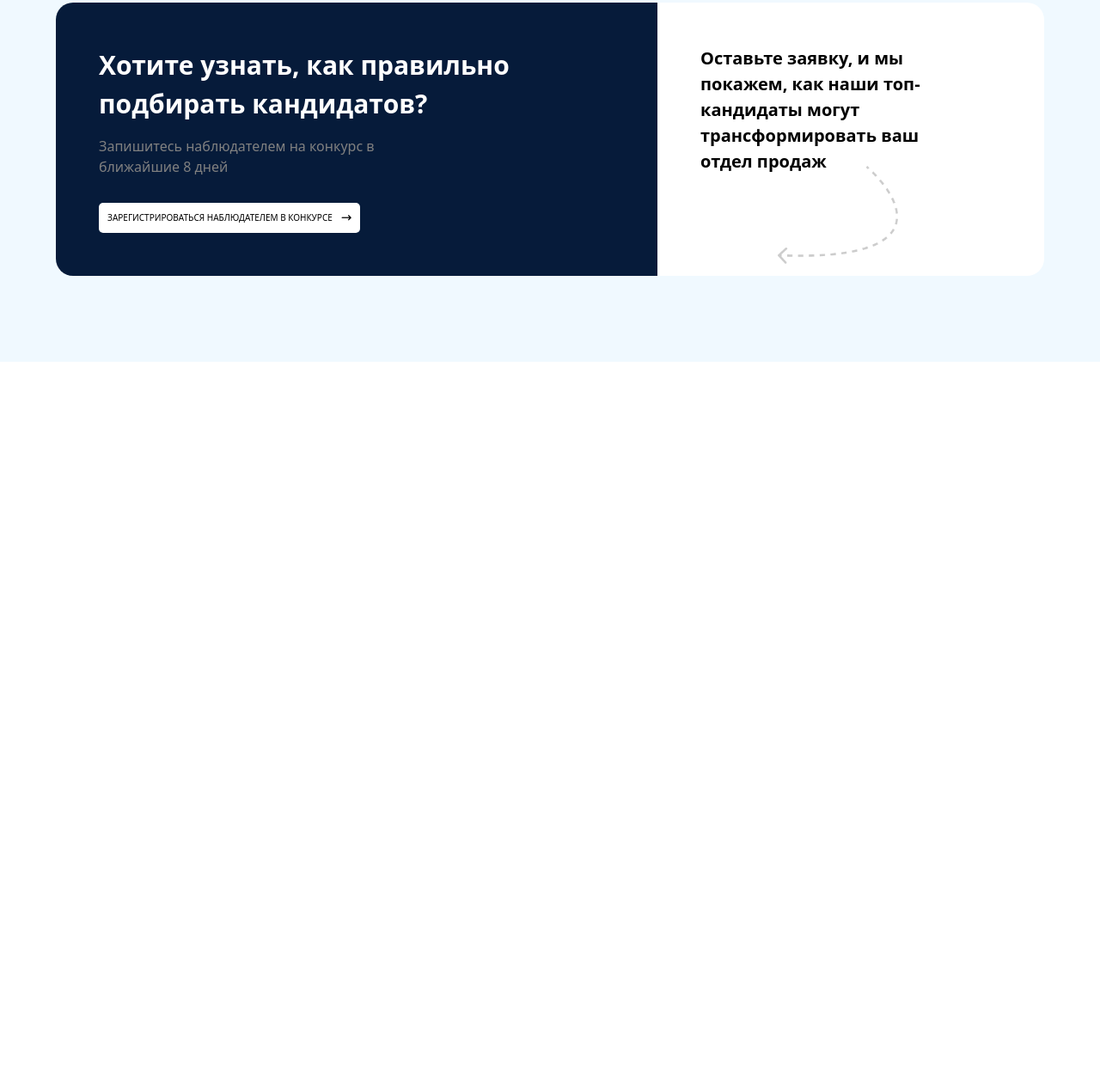
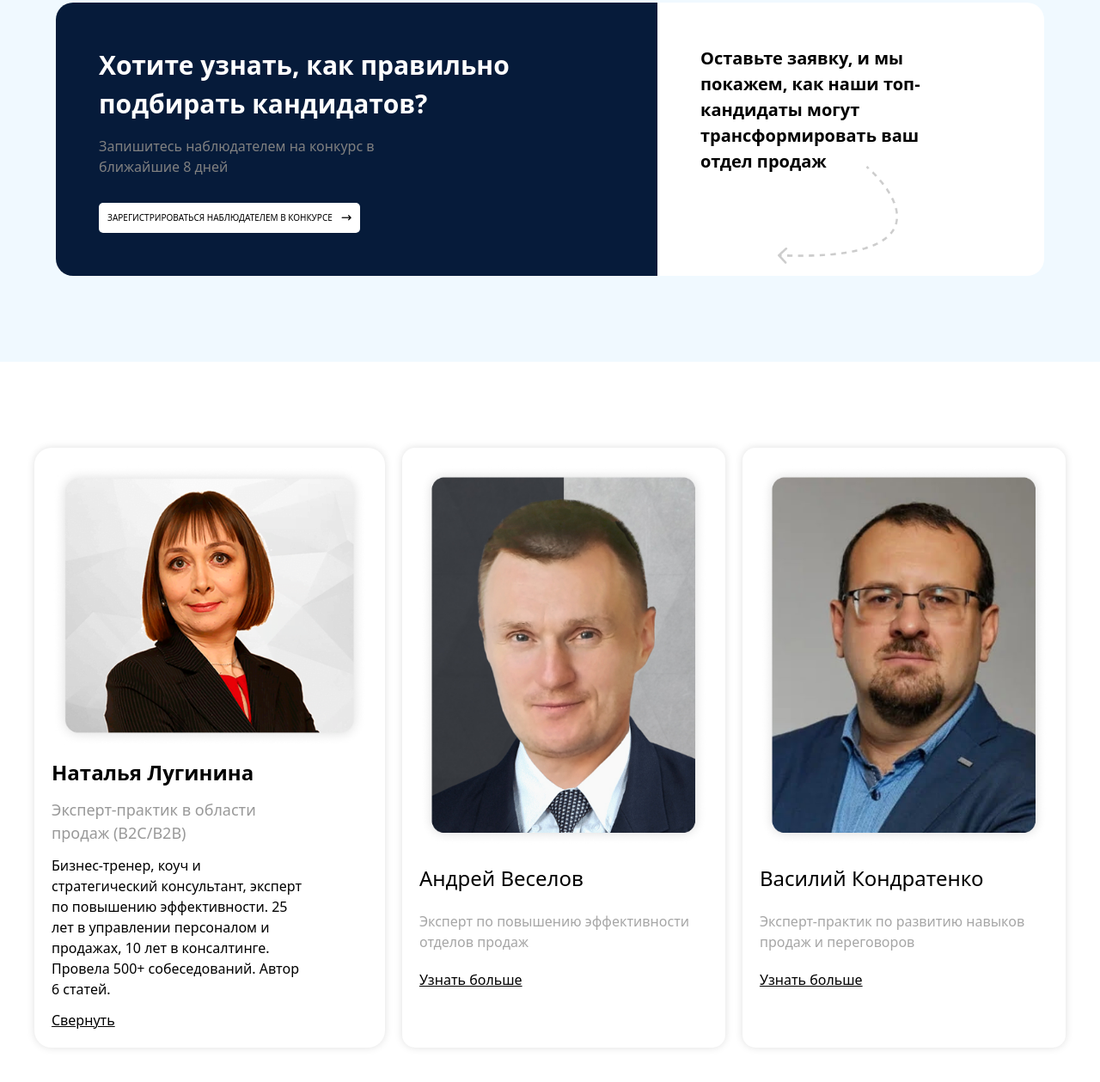
Before and after one commit to usmonnh-hub/sales-rekruting, a website: page index.html in a window 1280 px wide. Shown: the part 9754-11013 px from the top of the page at 86% size. Before the commit the page ends 10175 px from the top, so only its background shows below. Drawn offline with Linux system fonts and the light colour scheme.

Commit message:
section14

```diff
--- a/index.html
+++ b/index.html
@@ -542,5 +542,50 @@
                 </div>
             </div>
         </div>
+<div class="bg-[#fff]">
+        <div class="max-w-300 m-auto p-6.25 lg:px-0 lg:py-25">
+        <div class="flex flex-col gap-5 lg:hidden">
+            <div class="flex flex-col items-start p-3 gap-5 shadow-[0_0_10px_#00000020] rounded-[15px]">
+                <img src="src/imges/f1.png" alt="">
+                <h2 class="text-[24px]">Андрей Веселов</h2>
+                <p class="text-[#A6A6A6]">Эксперт по повышению эффективности отделов продаж</p>
+                <p class="underline">Узнать больше</p>
+            </div>
+            <div class="flex flex-col items-start p-3 gap-5 shadow-[0_0_10px_#00000020] rounded-[15px]">
+                <img src="src/imges/f2.png" alt="">
+                <h2 class="text-[24px]">Андрей Веселов</h2>
+                <p class="text-[#A6A6A6]">Эксперт по повышению эффективности отделов продаж</p>
+                <p class="underline">Узнать больше</p>
+            </div>
+            <div class="flex flex-col items-start p-3 gap-5 shadow-[0_0_10px_#00000020] rounded-[15px]">
+                <img src="src/imges/f3.png" alt="">
+                <h2 class="text-[24px]">Андрей Веселов</h2>
+                <p class="text-[#A6A6A6]">Эксперт по повышению эффективности отделов продаж</p>
+                <p class="underline">Узнать больше</p>
+            </div>
+        </div>
+        <div class="hidden lg:flex gap-5 items-stretch">
+            <div class="flex flex-col gap-3 p-5 bg-white rounded-[20px] shadow-[0_0_10px_#00000020] w-[38%]">
+                <img src="src/imges/f1.png" alt="">
+                <h2 class="text-[24px] font-semibold">Наталья Лугинина</h2>
+                <p class="text-[#999999] text-[18px] w-[70%]">Эксперт-практик в области продаж (B2C/B2B)</p>
+                <p class="text-[16px] w-[80%]"> Бизнес-тренер, коуч и стратегический консультант, эксперт по повышению эффективности. 25 лет в управлении персоналом и продажах, 10 лет в консалтинге. Провела 500+ собеседований. Автор 6 статей.</p>
+                <p class="underline">Свернуть</p>
+            </div>
+            <div class="flex flex-col items-start p-5 gap-5 shadow-[0_0_10px_#00000020] rounded-[15px] w-[35%]">
+                <img src="src/imges/f2.png" alt="">
+                <h2 class="text-[24px]">Андрей Веселов</h2>
+                <p class="text-[#A6A6A6]">Эксперт по повышению эффективности отделов продаж</p>
+                <p class="underline">Узнать больше</p>
+            </div>
+            <div class="flex flex-col items-start p-5 gap-5 shadow-[0_0_10px_#00000020] rounded-[15px] w-[35%]">
+                <img src="src/imges/f3.png" alt="">
+                <h2 class="text-[24px]">Василий Кондратенко</h2>
+                <p class="text-[#A6A6A6]">Эксперт-практик по развитию навыков продаж и переговоров</p>
+                <p class="underline">Узнать больше</p>
+            </div>
+        </div>
+    </div>
+    </div>
   </body>
 </html>
```
Also changed, not shown: src/imges/f1.png (added), src/imges/f2.png (added), src/imges/f3.png (added), src/output.css.
